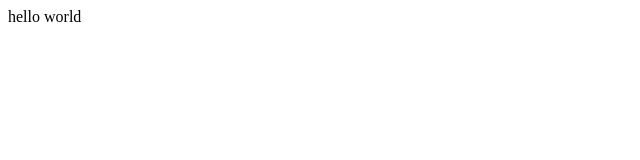
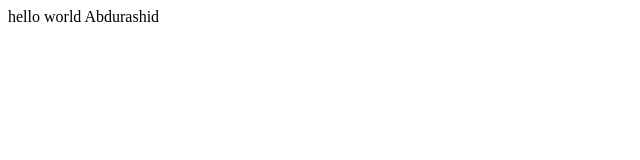
Before and after one commit to mustafo-07/gid-hab, a plain HTML site: page index.html in a window 1280 px wide. Shown: the whole page, without its empty margins (0-640 px from the left). Drawn offline with Linux system fonts and the light colour scheme.

Commit message:
Abdurashid

```diff
--- a/index.html
+++ b/index.html
@@ -9,7 +9,7 @@
 </head>
 
 <body>
-    hello world
+    hello world Abdurashid
 </body>
 
 </html>
```
